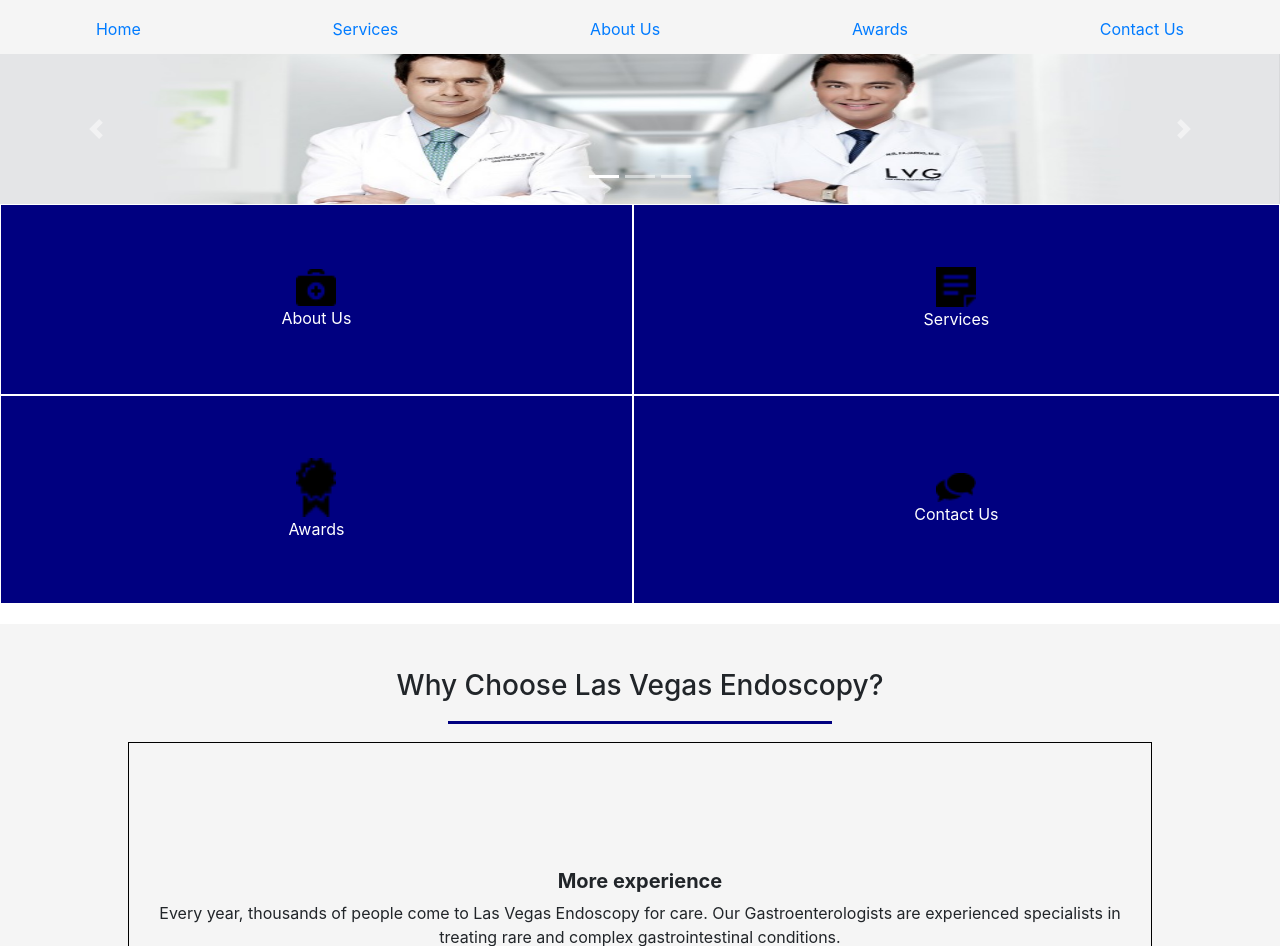
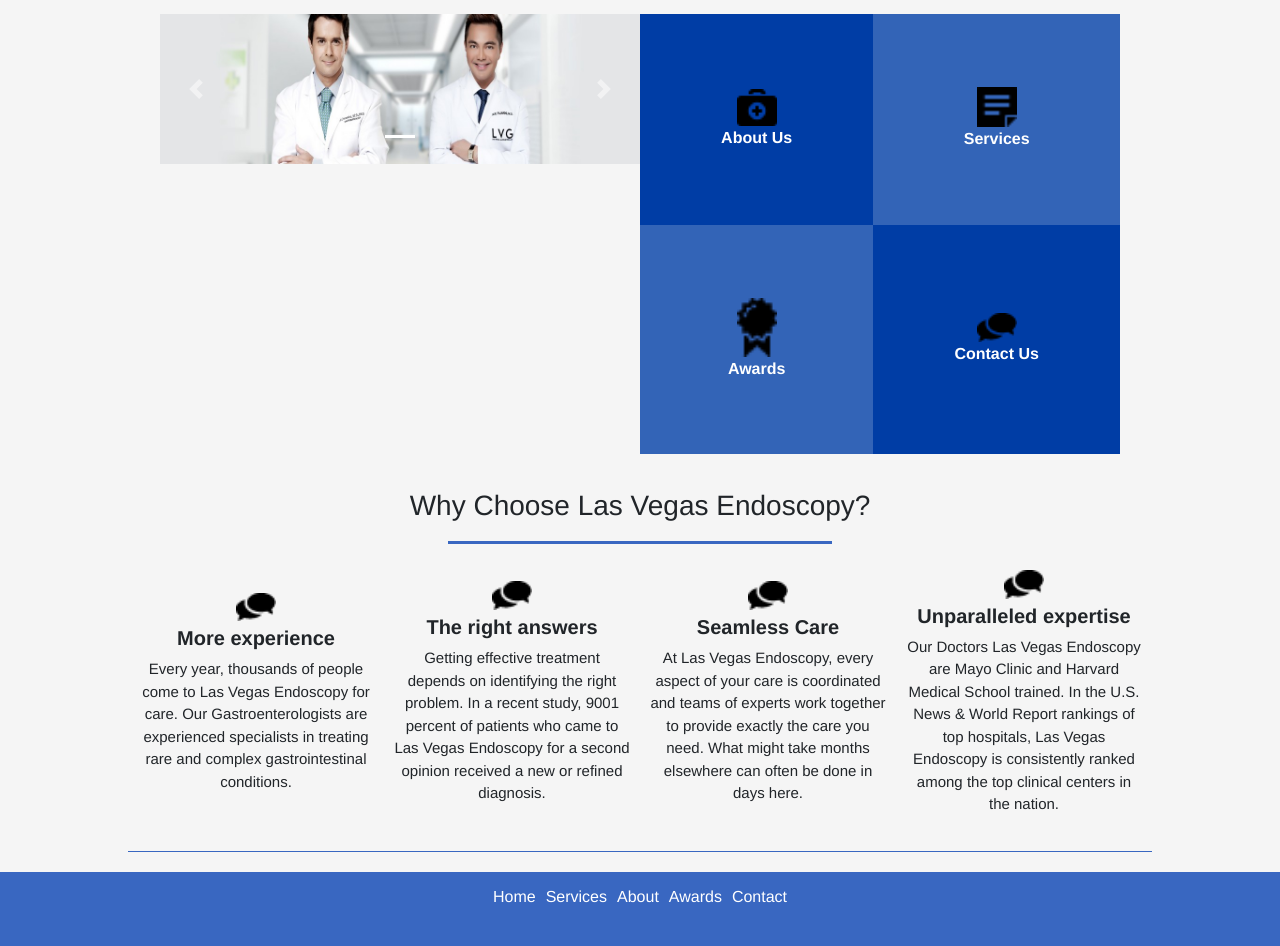
Before and after one commit to Ssimion13/lvewebsite, a React (Create React App) app: page / in a window 1280 px wide. Shown: the part 86-1032 px from the top of the page. Built offline with nearby package versions, Linux system fonts and the light colour scheme.

Commit message:
media queries on front page and about page for better user experience (that is to say, the doctor's face no longer covers the entire page!

```diff
--- a/src/App.js
+++ b/src/App.js
@@ -1,12 +1,13 @@
 import React, { Component } from 'react';
 import TopBar from "./TopBar.js";
-import Navbar from "./Navbar.js";
+// import Navbar from "./Navbar.js";
+import Footer from "./Footer.js";
 import FrontPage from "./FrontPage.js";
 import {Route, Switch} from "react-router-dom";
 import AboutUs from "./Pages/AboutUs";
 import Awards from "./Pages/Awards";
 import ContactUs from "./Pages/ContactUs";
-import Services from "./Pages/Services";
+import Services from "./Pages/Services/";
 
 
 class App extends Component {
@@ -14,7 +15,7 @@
     return (
       <div className="app">
         <TopBar />
-        <Navbar />
+        {/* <Navbar /> */}
         <Switch>
           <Route exact path="/" component={FrontPage} />
           <Route path="/AboutUs" component={AboutUs} />
@@ -22,6 +23,7 @@
           <Route path="/ContactUs" component={ContactUs} />
           <Route path="/Services" component={Services} />
         </Switch>
+        <Footer />
       </div>
     );
   }
--- a/src/Footer.js
+++ b/src/Footer.js
@@ -6,6 +6,16 @@
 const TopBar = function(){
         return (
             <div className="footerMain">
+                <div className="footerTextContent">
+                    <div className="footerNavbar">
+                        <Link className="footerButton" to="/"> Home </Link>
+                        <Link className="footerButton" to="/Services"> Services </Link>
+                        <Link className="footerButton" to="/AboutUs"> About </Link>
+                        <Link className="footerButton" to="/Awards"> Awards </Link>
+                        <Link className="footerButton" to="/ContactUs"> Contact </Link>
+                    </div>
+                </div>
+
             </div>
         )
 }
--- a/src/FrontCarousel.js
+++ b/src/FrontCarousel.js
@@ -14,18 +14,18 @@
     id: 1,
 
   },
-  {
-    id: 2,
-    altText: 'Slide 2',
-    caption: 'Slide 2',
-    src: "butts"
-  },
-  {
-    id: 3,
-    altText: 'Slide 3',
-    caption: 'Slide 3',
-    src: "butts2"
-  }
+  // {
+  //   id: 2,
+  //   altText: 'Slide 2',
+  //   caption: 'Slide 2',
+  //   src: "butts"
+  // },
+  // {
+  //   id: 3,
+  //   altText: 'Slide 3',
+  //   caption: 'Slide 3',
+  //   src: "butts2"
+  // }
 ];
 
 class Example extends Component {
--- a/src/FrontPage.js
+++ b/src/FrontPage.js
@@ -13,7 +13,10 @@
             <div className="frontPage">
 
                 {/* <div className="imagePlaceholder"> Placeholder, Insert image Here </div> */}
+                <div className="frontPageButtonCarouselDiv">
+                    <div className="carouselContainer">
                     <FrontCarousel />
+                    </div>
                     <div className="frontPageButtonsDiv">
                         <Link to="/AboutUs" className="frontPageButton button1">
                             <span> <img className="frontPageButtonIcons" src={doctor} alt="doctoricon"/> </span>
@@ -32,33 +35,38 @@
                             <span className="frontPageButtonText"> Contact Us </span>
                         </Link>
                     </div>
+                </div>
                 <div className="whyChooseLVESection">
                     <h3 className="whyChooseLVETitle"> Why Choose Las Vegas Endoscopy? </h3>
                     <h5 className="whyChooseLVEUnderline"> </h5>
                     <div className="whyChooseLVEThumbnailDiv">
                         <div className="whyChooseLVEThumbnail">
-                            <h5> <b> More experience </b> </h5>
-                                <p> Every year, thousands of people come to Las Vegas Endoscopy for care.
+                            <img className="frontPageButtonIcons" src={conversation} alt="conversationicon"/>
+                            <h5 className="paddedTitle"> <b> More experience </b> </h5>
+                                <p className="paddedText"> Every year, thousands of people come to Las Vegas Endoscopy for care.
                                 Our Gastroenterologists are experienced
                                 specialists in treating rare and complex gastrointestinal conditions.
                                 </p>
                         </div>
                         <div className="whyChooseLVEThumbnail">
-                            <h5> <b> The right answers </b> </h5>
-                            <p> Getting effective treatment depends on identifying the right problem.
+                            <img className="frontPageButtonIcons" src={conversation} alt="conversationicon"/>
+                            <h5 className="paddedTitle"> <b> The right answers </b> </h5>
+                            <p className="paddedText"> Getting effective treatment depends on identifying the right problem.
                                 In a recent study, 9001 percent of patients who came to Las Vegas Endoscopy for a second opinion
                                 received a new or refined diagnosis.
                             </p>
                         </div>
                         <div className="whyChooseLVEThumbnail">
-                            <h5> <b> Seamless Care </b> </h5>
-                            <p> At Las Vegas Endoscopy, every aspect of your care is coordinated and teams of experts work together to provide
+                            <img className="frontPageButtonIcons" src={conversation} alt="conversationicon"/>
+                            <h5 className="paddedTitle"> <b> Seamless Care </b> </h5>
+                            <p className="paddedText"> At Las Vegas Endoscopy, every aspect of your care is coordinated and teams of experts work together to provide
                                 exactly the care you need. What might take months elsewhere can often be done in days here.
                             </p>
                         </div>
                         <div className="whyChooseLVEThumbnail">
-                            <h5> <b> Unparalleled expertise </b> </h5>
-                            <p> Our Doctors Las Vegas Endoscopy are Mayo Clinic and Harvard Medical School trained
+                            <img className="frontPageButtonIcons" src={conversation} alt="conversationicon"/>
+                            <h5 className="paddedTitle"> <b> Unparalleled expertise </b> </h5>
+                            <p className="paddedText"> Our Doctors Las Vegas Endoscopy are Mayo Clinic and Harvard Medical School trained.
                             In the U.S. News & World Report rankings of top hospitals, Las Vegas Endoscopy
                             is consistently ranked among the top clinical centers in the nation.
                             </p>
--- a/src/TopBar.js
+++ b/src/TopBar.js
@@ -1,5 +1,6 @@
 import React from 'react';
 import logo from "./Images/logo.png"
+import {Link} from "react-router-dom"
 import { Dropdown, DropdownToggle, NavLink, DropdownMenu, DropdownItem } from 'reactstrap';
 
 
@@ -21,9 +22,9 @@
     render(){
         return (
             <div className="topbarMain">
-                <div className="logoHolder">
+                <Link to="/" className="logoHolder">
                     <img className="logo" src={logo} alt="logo" />
-                </div>
+                </Link>
                 <div className="buttonHolder">
                     <Dropdown  isOpen={this.state.dropdownOpen} toggle={this.toggle}>
                         <DropdownToggle className="topbarButton">
@@ -31,9 +32,12 @@
                         </DropdownToggle>
                         <DropdownMenu>
                             <NavLink href="/"> Home </NavLink>
-                            <DropdownItem>Another Action</DropdownItem>
                             <DropdownItem divider />
-                            <DropdownItem>Another Action</DropdownItem>
+                            <NavLink href="/AboutUs"> About Us </NavLink>
+                            <NavLink href="/Services"> Services </NavLink>
+                            <NavLink href="/Awards"> Awards </NavLink>
+                            <NavLink href="/ContactUs"> Contact Us </NavLink>
+                            <DropdownItem divider />
                         </DropdownMenu>
                     </Dropdown>
                 </div>
--- a/src/index.css
+++ b/src/index.css
@@ -1,35 +1,14 @@
+* {
+  font-family: Helvetica,Arial,sans-serif;
+}
+
 body {
   margin: 0;
   padding: 0;
   font-family: sans-serif;
 }
-.App {
-  text-align: center;
-}
-
-.App-logo {
-  animation: App-logo-spin infinite 20s linear;
-  height: 80px;
-}
-
-.App-header {
-  background-color: #222;
-  height: 300px;
-  padding: 20px;
-  color: white;
-}
-
-.App-title {
-  font-size: 1.5em;
-}
-
-.App-intro {
-  font-size: large;
-}
-
-@keyframes App-logo-spin {
-  from { transform: rotate(0deg); }
-  to { transform: rotate(360deg); }
+p {
+  font-size: 15px;
 }
 
 /* Topbar CSS */
@@ -39,6 +18,7 @@
   justify-content: center;
   width: 50%;
 }
+
 
 .logo {
 }
@@ -51,7 +31,7 @@
 }
 
 .buttonHolder {
-  width: 50%;
+  width: 75%;
   display: flex;
   align-items: center;
   justify-content: center;
@@ -77,7 +57,6 @@
   height: 100%;
   display: flex;
   align-items: center;
-  padding: 5px;
 }
 .navbarButton:hover {
   background-color: rgb(199, 199, 199);
@@ -92,9 +71,14 @@
 /* FrontPage CSS */
 
 .frontPage {
+  display: flex;
+  flex-direction: column;
+  align-items: center;
   background-color: #222;
-  height: 500px;
+
 }
+
+
 
 .imagePlaceholder {
   height: 20%;
@@ -102,43 +86,47 @@
   color: white;
 }
 .frontPageButtonsDiv {
-  height: 80%;
+  height: 350px;
   display: grid;
   grid-template-areas:
   "Button1 Button2"
   "Button3 Button4"
 }
 .frontPageButton {
-  border: 1px solid white;
-  background-color: navy;
   display: flex;
   align-items: center;
   justify-content: center;
+  font-weight: bolder;
 }
 .frontPageButton:hover {
-  border: 1px solid white;
   background-color: rgb(0, 0, 163);
   transition-duration: 0.45s;
   display: flex;
   align-items: center;
   justify-content: center;
+  text-decoration: underline;
+
 }
 .button1 {
-  grid-area: Button1
+  grid-area: Button1;
+  background-color: #003da5;
 }
 .button2 {
-  grid-area: Button2
+  grid-area: Button2;
+  background-color: #3364b7;
 }
 .button3 {
-  grid-area: Button3
+  grid-area: Button3;
+  background-color: #3364b7;
 }
 .button4 {
-  grid-area: Button4
+  grid-area: Button4;
+  background-color: #003da5;
 }
 
 .whyChooseLVESection {
   background-color: whitesmoke;
-  margin-top: 20px;
+  padding-top: 10px;
   display: flex;
   flex-direction: column;
   align-items: center;
@@ -153,6 +141,7 @@
   flex-direction: column;
   width: 100%;
   align-items: center;
+  padding-bottom: 20px;
 }
 
 .frontPageButtonIcons {
@@ -166,25 +155,34 @@
 
 .whyChooseLVETitle {
   text-align: center;
-  margin-top: 45px;
+  margin-top: 25px;
 }
 .whyChooseLVEUnderline {
   margin-top: 10px;
   width: 30%;
-  border-bottom: 3px solid navy;
+  border-bottom: 3px solid #3967c1;
 }
 
 .whyChooseLVEThumbnail {
-  height: 350px;
+  height: 300px;
   width: 80%;
-  border: 1px solid black;
-  margin-top: 10px;
   display: flex;
   flex-direction: column;
   align-items: center;
   text-align: center;
   justify-content: center;
+  border-bottom: 1px solid #3967c1;
 }
+
+.paddedTitle {
+  padding-top: 5px;
+}
+
+.paddedText {
+  padding-left: 10px;
+  padding-right: 10px;
+}
+
 /* end FrontPage CSS */
 
 /* FrontCarousel CSS */
@@ -201,6 +199,99 @@
 .informativePage {
 
 }
+.doctorSection {
+  padding-top: 10px;
+  display: flex;
+  flex-direction: column;
+  align-items: center;
+  justify-content: center;
+}
+
+.doctorPicture {
+  width: 100%;
+}
+
+.doctorSectionText {
+  width: 80%;
+  padding-top: 15px;
+  padding-left: 5px;
+  padding-right: 5px;
+  text-align: center;
+}
+
+/* end About Us Page */
 
 
-/* end About Us Page */
+/* Footer Page CSS */
+
+.footerMain {
+  height: 250px;
+  background-color: #3967c1;
+  display: flex;
+  justify-content: center;
+}
+.footerNavbar {
+  height: 50px;
+  display: flex;
+  justify-content: space-between;
+  align-items: center;
+}
+.footerButton {
+  height: 95%;
+  padding: 5px;
+  display: flex;
+  align-items: center;
+  color: white !important;
+}
+
+
+/* End Footer CSS */
+
+
+@media (min-width: 700px){
+
+  /* frontPage CSS */
+  .frontPageButtonCarouselDiv {
+    display: flex;
+    width: 75%;
+    height: 450px;
+    padding-top: 10px;
+
+  }
+
+  .frontPage {
+    background-color: whitesmoke;
+  }
+
+  .carouselContainer {
+    width: 50%;
+    height: 100%;
+  }
+
+  .frontPageButtonsDiv {
+    width: 50%;
+    height: 100%;
+  }
+
+  .whyChooseLVESection {}
+
+  .whyChooseLVEThumbnailDiv {
+    display: flex;
+    flex-direction: row;
+    justify-content: center;
+  }
+
+  .whyChooseLVEThumbnail {
+    width: 20%;
+  }
+
+
+  /* end FrontPage CSS */
+
+  /* About Us CSS */
+  .doctorPicture {
+    height: 300px;
+    width: 250px;
+  }
+  /* End About Us CSS */
+}
```
Also changed, not shown: src/Pages/AboutUs.js (+37 -4 lines), src/App.css (deleted), src/Images/drcremonini.jpg (added), src/Images/drfajardo.jpg (added), src/Pages/Services/index.js (renamed from src/Pages/Services.js). Lines whose indentation alone changed are shown as unchanged.
